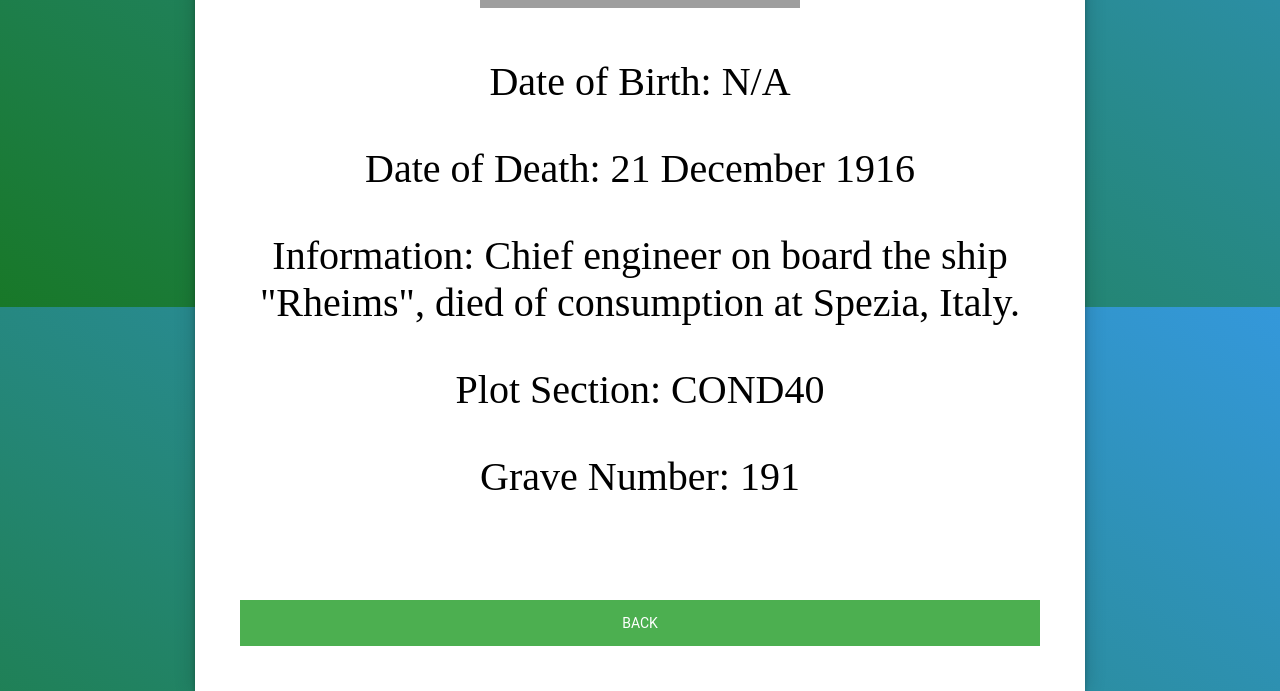
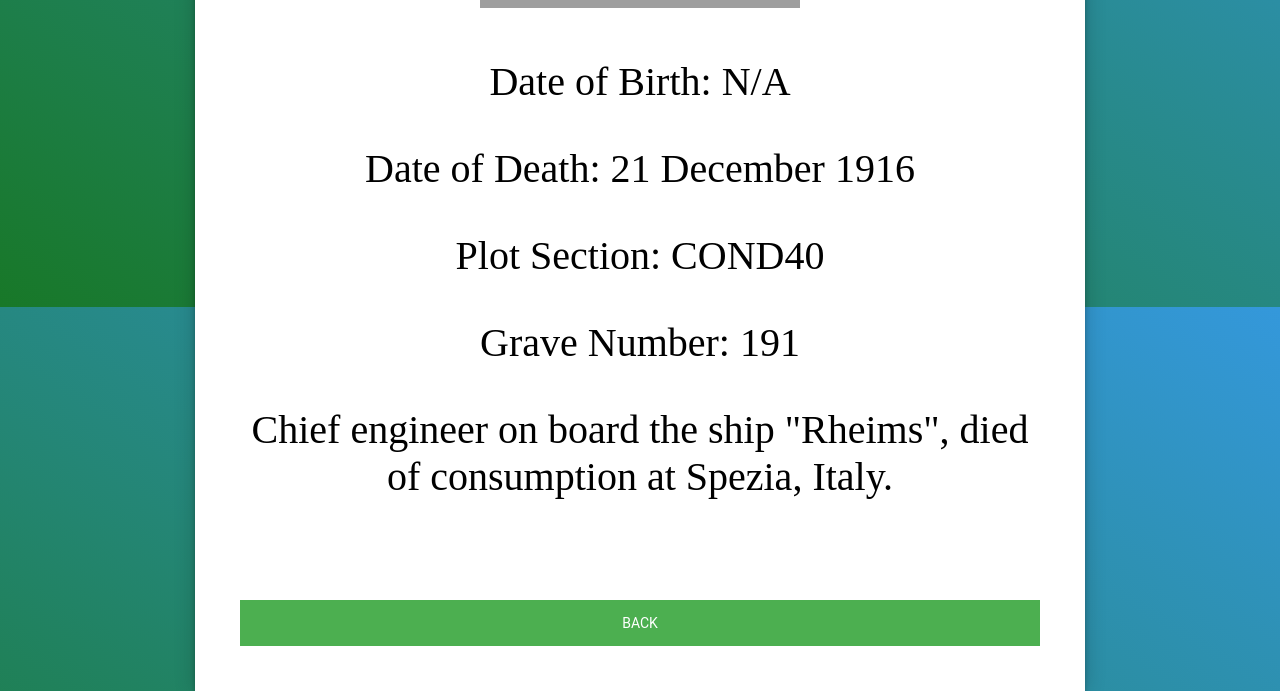
Before and after one commit to DavidGhawi/Cemetery_Web_App, a Flask app: page /information/1 in a window 1280 px wide. Shown: the part 493-1184 px from the top of the page. Run offline with Flask 2, Linux system fonts and the light colour scheme; data comes from the database, SQL or seed files in the repository; some libraries are stand-ins or nearby versions; grey boxes are pictures that could not be loaded.

Commit message:
Change order of information.

```diff
--- a/templates/information.html
+++ b/templates/information.html
@@ -8,9 +8,9 @@
 	/>
 	<p>Date of Birth: {{ infodata.dob }}</p>
 	<p>Date of Death: {{ infodata.dod }}</p>
-	<p>Information: {{ infodata.info }}</p>
 	<p>Plot Section: {{ infodata.cs }}</p>
 	<p>Grave Number: {{ infodata.gn }}</p>
+	<p style="white-space: pre-wrap">{{ infodata.info }}</p>
 	<button onclick="window.history.back()">Back</button>
 </div>
 {%endblock%}
```
